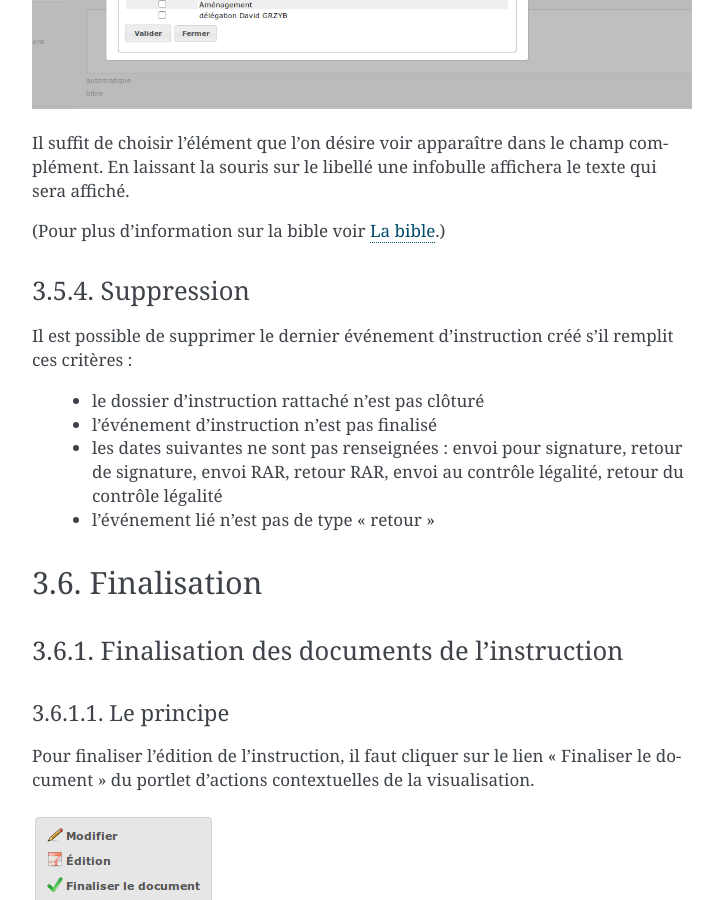
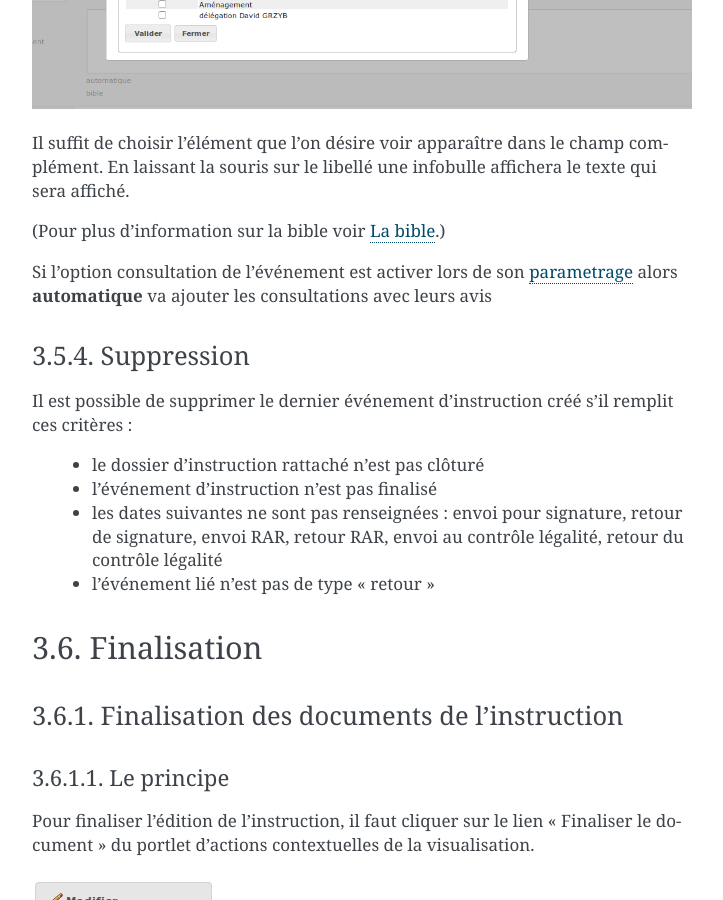
Before and after one commit to mpavaux/openads-documentation, a Sphinx documentation site: the page built from source/manuel_utilisateur/instruction.rst, in a window 1280 px wide and 900 px high, scrolled down 20645 px. Shown: the whole window, without its empty margins (388-1111 px from the left). Built offline with Sphinx 7.4.7, drawn with Linux system fonts in a browser that asks for light colours.

Commit message:
Ajout de la description des événements avec consultaion à Oui

```diff
--- a/source/manuel_utilisateur/instruction.rst
+++ b/source/manuel_utilisateur/instruction.rst
@@ -479,6 +479,10 @@
 
 (Pour plus d'information sur la bible voir :ref:`parametrage_dossiers_bible`.)
 
+Si l'option consultation de l'événement est activer lors de son
+:ref:`parametrage<parametrage_dossiers_saisir_evenement>` alors **automatique** va
+ajouter les consultations avec leurs avis
+
 Suppression
 ===========
 
--- a/source/manuel_utilisateur/parametrage_dossier.rst
+++ b/source/manuel_utilisateur/parametrage_dossier.rst
@@ -422,7 +422,8 @@
   :ref:`parametrage_dossiers_avis_decision`).
 * **lettre type** : (voir :ref:`parametrage_dossiers_om_etat_lettretype`).
 * **consultation** : cette case à cocher est présente pour afficher la liste
-  des consultations dans l'édition.
+  des consultations dans le complément sous la forme  « Vu l'avis » avis rendu
+  « du service » nom du service consulté.
 * **phase** : liste à choix des :ref:`phases <parametrage_phase>` à afficher sur la lettre recommandée.
 * **autorité compétente** : liste des autorité possible
   des consultations dans l'édition.
```
